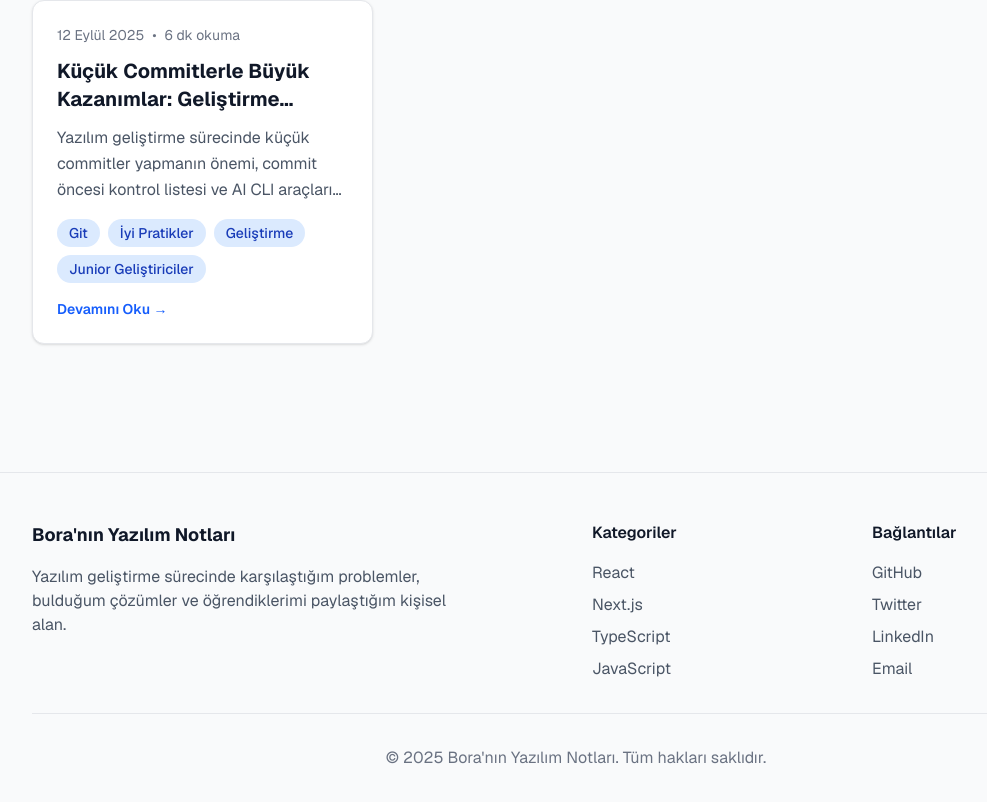
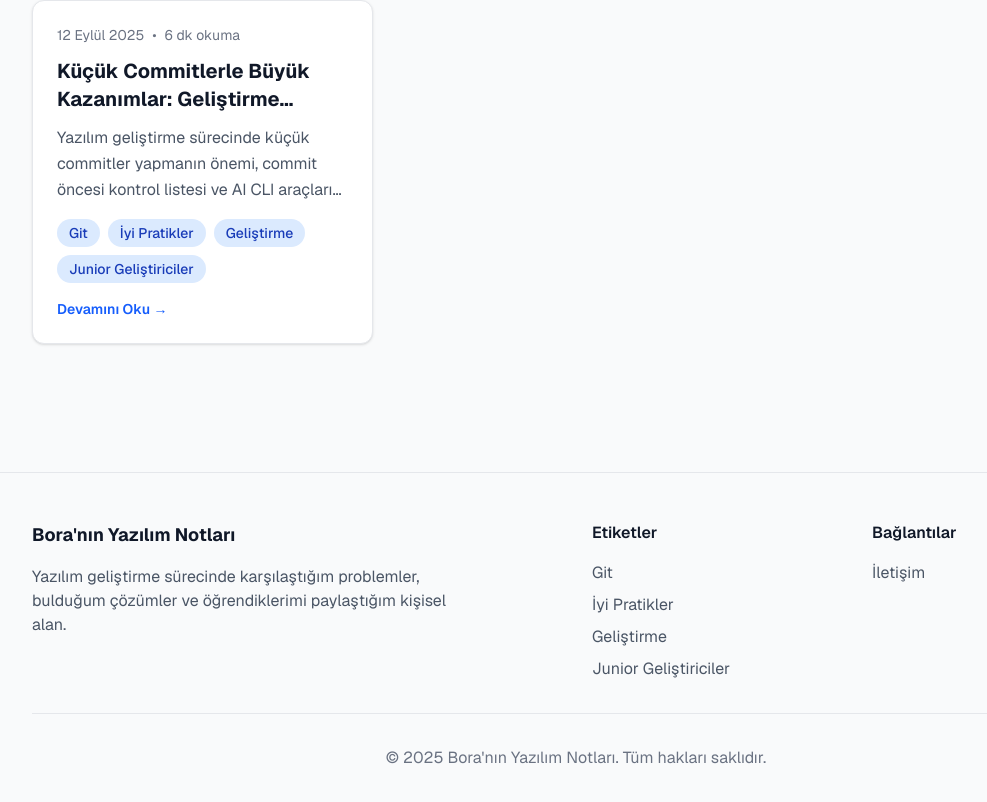
Before and after one commit to boraaaydin/myblog, a Next.js app: page / in a window 1280 px wide. Shown: the part 601-1403 px from the top of the page, without its empty margins (64-1051 px from the left). Built offline with nearby package versions, Linux system fonts and the light colour scheme.

Commit message:
footer organized

```diff
--- a/src/components/Footer.tsx
+++ b/src/components/Footer.tsx
@@ -1,3 +1,5 @@
+import { TAGS } from '@/lib/tags';
+
 export default function Footer() {
   return (
     <footer className="border-t border-gray-200 dark:border-gray-800 mt-20">
@@ -14,29 +16,16 @@ export default function Footer() {
 
           <div>
             <h4 className="font-semibold text-gray-900 dark:text-white mb-4">
-              Kategoriler
+              Etiketler
             </h4>
             <ul className="space-y-2 text-gray-600 dark:text-gray-400">
-              <li>
-                <a href="#" className="hover:text-gray-900 dark:hover:text-white transition-colors">
-                  React
-                </a>
-              </li>
-              <li>
-                <a href="#" className="hover:text-gray-900 dark:hover:text-white transition-colors">
-                  Next.js
-                </a>
-              </li>
-              <li>
-                <a href="#" className="hover:text-gray-900 dark:hover:text-white transition-colors">
-                  TypeScript
-                </a>
-              </li>
-              <li>
-                <a href="#" className="hover:text-gray-900 dark:hover:text-white transition-colors">
-                  JavaScript
-                </a>
-              </li>
+              {Object.values(TAGS).map((tag) => (
+                <li key={tag}>
+                  <a href="#" className="hover:text-gray-900 dark:hover:text-white transition-colors">
+                    {tag}
+                  </a>
+                </li>
+              ))}
             </ul>
           </div>
 
@@ -46,23 +35,8 @@ export default function Footer() {
             </h4>
             <ul className="space-y-2 text-gray-600 dark:text-gray-400">
               <li>
-                <a href="#" className="hover:text-gray-900 dark:hover:text-white transition-colors">
-                  GitHub
-                </a>
-              </li>
-              <li>
-                <a href="#" className="hover:text-gray-900 dark:hover:text-white transition-colors">
-                  Twitter
-                </a>
-              </li>
-              <li>
-                <a href="#" className="hover:text-gray-900 dark:hover:text-white transition-colors">
-                  LinkedIn
-                </a>
-              </li>
-              <li>
-                <a href="#" className="hover:text-gray-900 dark:hover:text-white transition-colors">
-                  Email
+                <a href="/contact" className="hover:text-gray-900 dark:hover:text-white transition-colors">
+                  İletişim
                 </a>
               </li>
             </ul>
```
